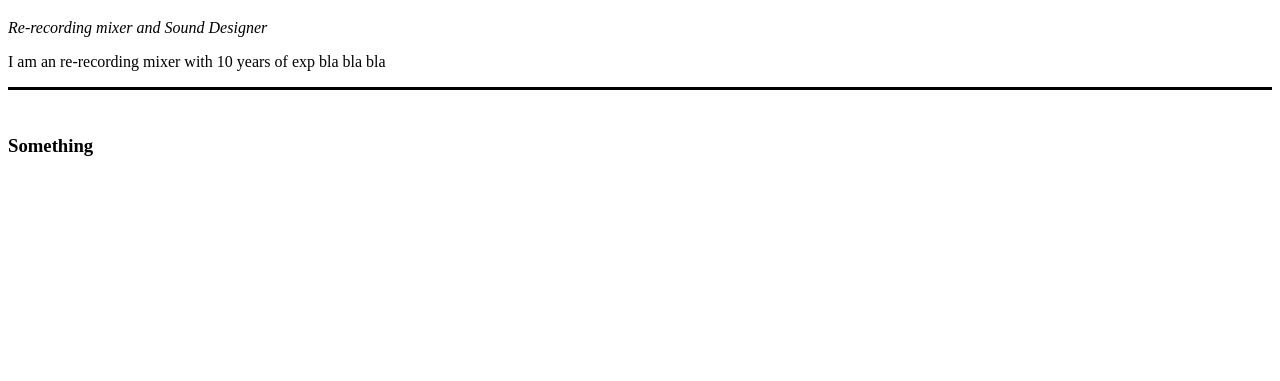
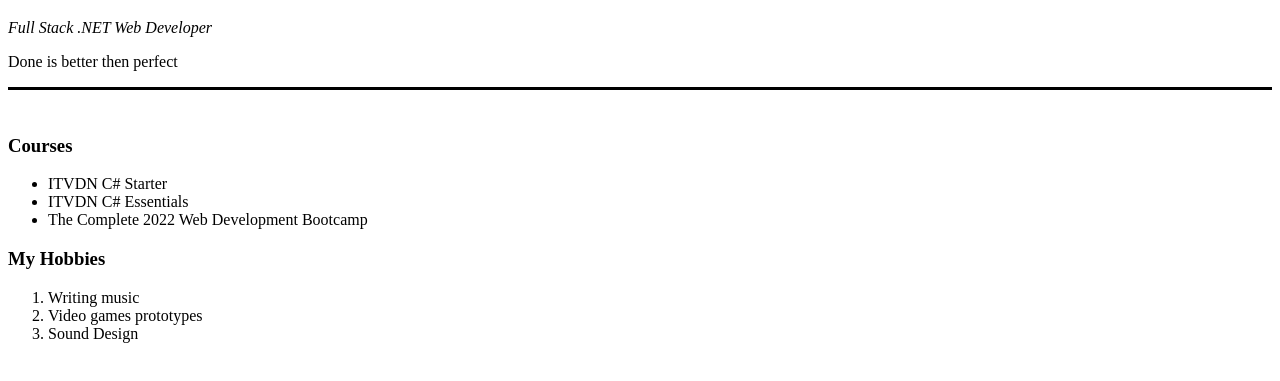
Before and after one commit to VladiPanda/The-Complete-2022-Web-Development-Bootcamp, a plain HTML site: page HTML - Personal Site/index.html in a window 1280 px wide. Shown: the part 61-442 px from the top of the page. Drawn offline with Linux system fonts and the light colour scheme.

Commit message:
HTML Lists

```diff
--- a/HTML - Personal Site/index.html
+++ b/HTML - Personal Site/index.html
@@ -8,11 +8,22 @@
 
 <body>
   <h1>Vladimir Trofimov</h1>
-  <p><em>Re-recording mixer and Sound Designer</em></p>
-  <p>I am an re-recording mixer with 10 years of exp bla bla bla</p>
+  <p><em>Full Stack .NET Web Developer</em></p>
+  <p>Done is better then perfect</p>
   <hr size = "3" color = "black">
   <br>
-  <h3>Something</h3>
+  <h3>Courses</h3>
+  <ul>
+    <li>ITVDN C# Starter</li>
+    <li>ITVDN C# Essentials</li>
+    <li>The Complete 2022 Web Development Bootcamp</li>
+  </ul>
+  <h3>My Hobbies</h3>
+  <ol>
+    <li>Writing music</li>
+    <li>Video games prototypes</li>
+    <li>Sound Design</li>
+  </ol>
 </body>
 
 </html>
```
